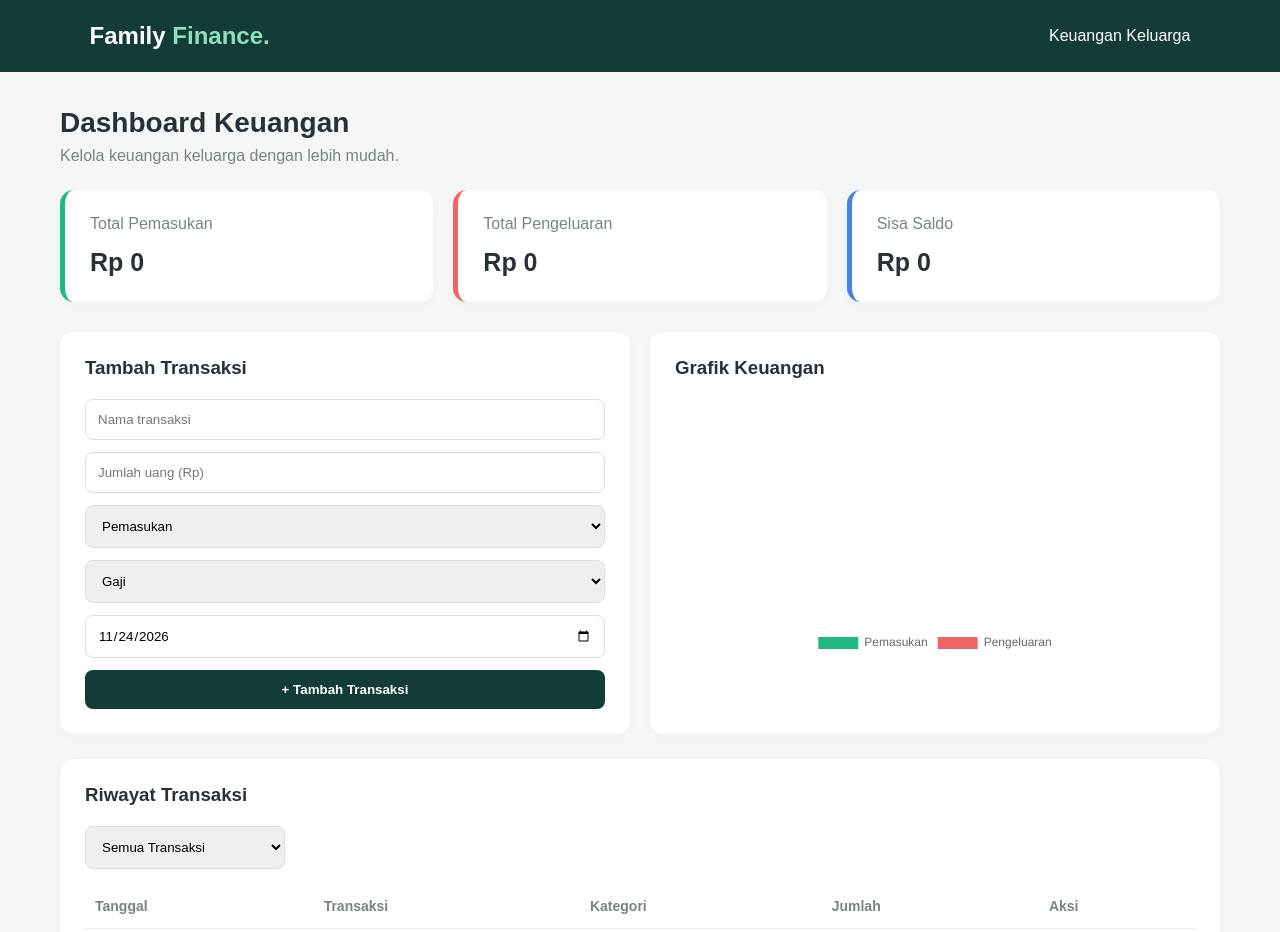
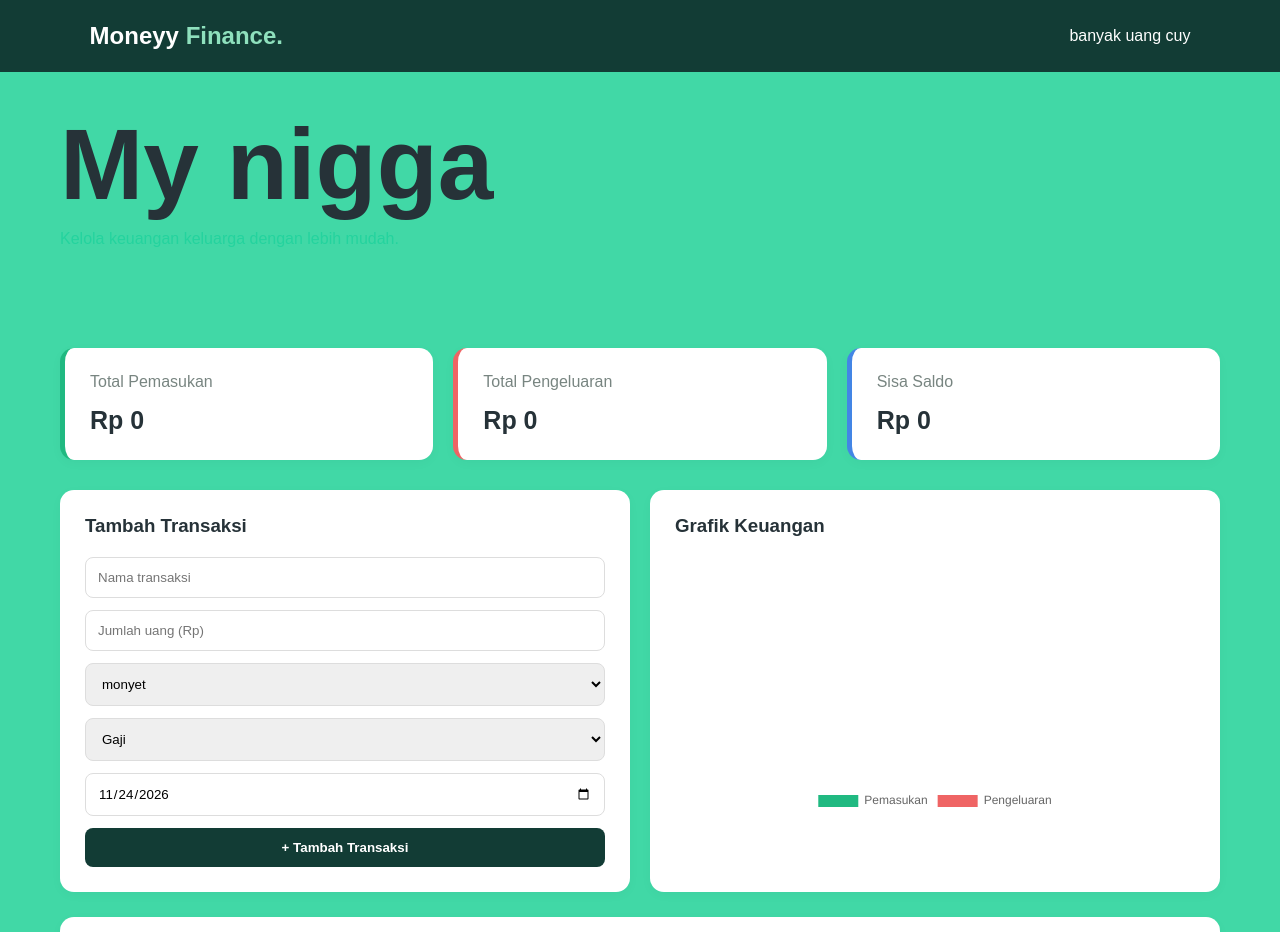
Before and after one commit to louislim08/finance, a plain HTML site: page index.html in a window 1280 px wide. Shown: the top 932 px of the page. Drawn offline with nearby package versions, Linux system fonts and the light colour scheme.

Commit message:
first commit

```diff
--- a/index.html
+++ b/index.html
@@ -4,7 +4,7 @@
 <head>
 <meta charset="UTF-8">
 <meta name="viewport" content="width=device-width, initial-scale=1.0">
-<title>Family Finance</title>
+<title>Moneyy Finance</title>
 
 <script src="https://cdn.jsdelivr.net/npm/chart.js"></script>
 
@@ -17,7 +17,7 @@
 }
 
 body {
-    background: #f4f7f6;
+    background: #41d8a6;
     color: #263238;
 }
 
@@ -45,16 +45,16 @@ header span {
 }
 
 .welcome {
-    margin-bottom: 25px;
+    margin-bottom: 100px;
 }
 
 .welcome h1 {
-    font-size: 28px;
+    font-size: 100px;
     margin-bottom: 8px;
 }
 
 .welcome p {
-    color: #788581;
+    color: #24d39e;
 }
 
 .cards {
@@ -224,14 +224,14 @@ footer {
 <body>
 
 <header>
-    <h2>Family <span>Finance.</span></h2>
-    <p>Keuangan Keluarga</p>
+    <h2>Moneyy <span>Finance.</span></h2>
+    <p>banyak uang cuy</p>
 </header>
 
 <div class="container">
 
     <div class="welcome">
-        <h1>Dashboard Keuangan</h1>
+        <h1>My nigga</h1>
         <p>Kelola keuangan keluarga dengan lebih mudah.</p>
     </div>
 
@@ -267,7 +267,7 @@ footer {
                 min="1" required>
 
                 <select id="type">
-                    <option value="income">Pemasukan</option>
+                    <option value="income">monyet</option>
                     <option value="expense">Pengeluaran</option>
                 </select>
 
```
